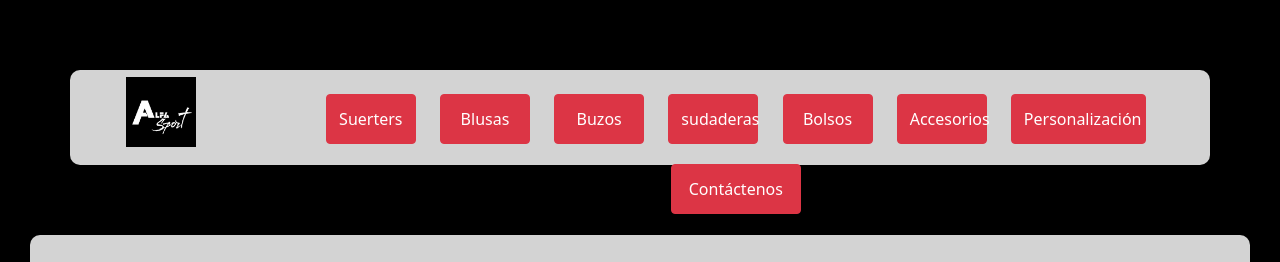
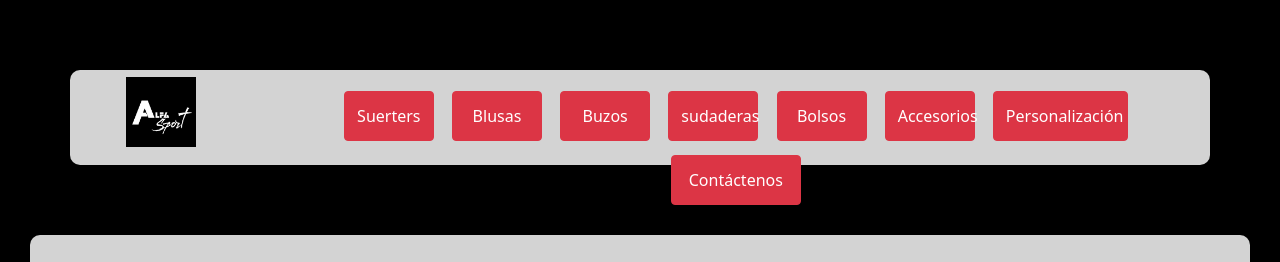
Before and after one commit to AlbertoAlmanza05/catalo-ventas, a plain HTML site: page index.html in a window 1280 px wide. Shown: the top 262 px of the page. Drawn offline with Linux system fonts and the light colour scheme.

Commit message:
Update index.html

```diff
--- a/index.html
+++ b/index.html
@@ -17,28 +17,28 @@
           </div>
           <div class="col" >
                 <div class="btn">
-                  <button type="button" style='width:90px; height:50px; margin: 10px' class="btn btn-danger toggle" data-bs-toggle="dropdown" aria-expanded="false">
+                  <button type="button" style='width:90px; height:50px; margin: 7px' class="btn btn-danger toggle" data-bs-toggle="dropdown" aria-expanded="false">
                     Suerters
                   </button>
-                  <button type="button" style='width:90px; height:50px; margin: 10px' class="btn btn-danger toggle" data-bs-toggle="dropdown" aria-expanded="false">
+                  <button type="button" style='width:90px; height:50px; margin: 7px' class="btn btn-danger toggle" data-bs-toggle="dropdown" aria-expanded="false">
                     Blusas
                   </button>
-                  <button type="button" style='width:90px; height:50px; margin: 10px' class="btn btn-danger toggle" data-bs-toggle="dropdown" aria-expanded="false">
+                  <button type="button" style='width:90px; height:50px; margin: 7px' class="btn btn-danger toggle" data-bs-toggle="dropdown" aria-expanded="false">
                     Buzos
                   </button>
-                  <button type="button" style='width:90px; height:50px; margin: 10px' class="btn btn-danger toggle" data-bs-toggle="dropdown" aria-expanded="false">
+                  <button type="button" style='width:90px; height:50px; margin: 7px' class="btn btn-danger toggle" data-bs-toggle="dropdown" aria-expanded="false">
                     sudaderas
                   </button>
-                  <button type="button" style='width:90px; height:50px; margin: 10px' class="btn btn-danger toggle" data-bs-toggle="dropdown" aria-expanded="false">
+                  <button type="button" style='width:90px; height:50px; margin: 7px' class="btn btn-danger toggle" data-bs-toggle="dropdown" aria-expanded="false">
                     Bolsos
                   </button>
-                  <button type="button" style='width:90px; height:50px; margin: 10px' class="btn btn-danger toggle" data-bs-toggle="dropdown" aria-expanded="false">
+                  <button type="button" style='width:90px; height:50px; margin: 7px' class="btn btn-danger toggle" data-bs-toggle="dropdown" aria-expanded="false">
                     Accesorios
                   </button>
-                  <button type="button" style='width:135px; height:50px; margin: 10px' class="btn btn-danger toggle" data-bs-toggle="dropdown" aria-expanded="false">
+                  <button type="button" style='width:135px; height:50px; margin: 7px' class="btn btn-danger toggle" data-bs-toggle="dropdown" aria-expanded="false">
                     Personalización
                   </button>
-                  <button type="button" style='width:130px; height:50px; margin: 10px' class="btn btn-danger toggle" data-bs-toggle="dropdown" aria-expanded="false">
+                  <button type="button" style='width:130px; height:50px; margin: 7px' class="btn btn-danger toggle" data-bs-toggle="dropdown" aria-expanded="false">
                     Contáctenos
                   </button>
 
```
